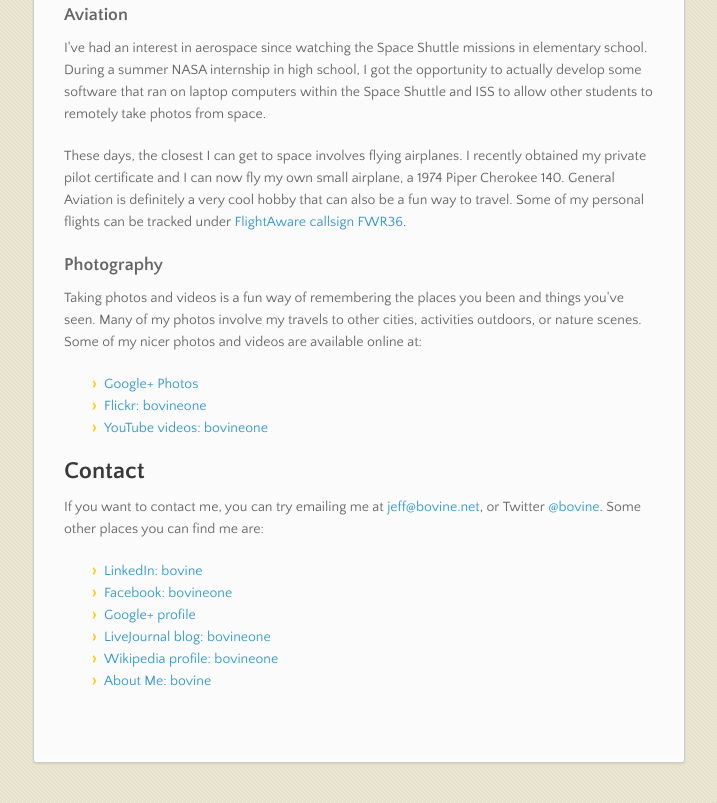
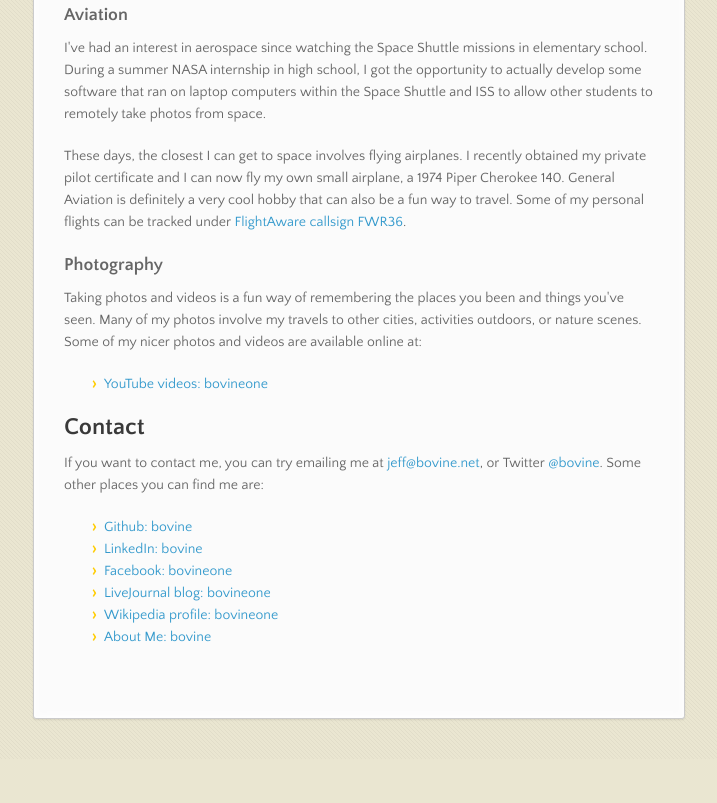
Before and after one commit to bovine/bovine.github.io, a plain HTML site: page index.html in a window 1280 px wide. Shown: the part 1235-2038 px from the top of the page, without its empty margins (282-999 px from the left). After the commit the page ends 1994 px from the top, so only its background shows below. Drawn offline with nearby package versions, Linux system fonts and the light colour scheme.

Commit message:
Update index.html

```diff
--- a/index.html
+++ b/index.html
@@ -40,7 +40,7 @@
 <p>Some people know me online as "bovine" or sometimes just "cow". I have been living in Texas since i moved to Austin in 2000. In early 2005 I bought my first house, known as the "cowhouse", which I share with other housemates.</p>
 
 <h2>
-<a name="what-i-like" class="anchor" href="#what-i-like"><span class="octicon octicon-link"></span></a>What I like</h2>
+<a name="about-me" class="anchor" href="#about-me"><span class="octicon octicon-link"></span></a>About me</h2>
 
 <p>I'm very passionate about technology and computers, and am always excited by new scientific innovations. I have been programming computers for more than 25 years, which started with the Texas Instruments TI-99/4A about when I was in the third-grade. Then I tinkered briefly with 386 assembly demo programming and game programming. While in college, I started pursuing simultaneous interests in distributed computing and computer security by helping to start distributed.net. I also did some research on network security intrusion detection, and implemented the software restriction policy security feature that first became available in Windows XP and Windows Server 2003. Some of my recent personal programming projects can be found on GitHub at <a href="http://github.com/bovine">http://github.com/bovine</a></p>
 
@@ -65,8 +65,6 @@ I am a science-fiction fan and an advocate of space-exploration. Only by pushing
 <p>Taking photos and videos is a fun way of remembering the places you been and things you've seen.  Many of my photos involve my travels to other cities, activities outdoors, or nature scenes.  Some of my nicer photos and videos are available online at:</p>
 
 <ul>
-<li><a href="https://plus.google.com/photos/112889160323802005593/albums">Google+ Photos</a></li>
-<li><a href="http://www.flickr.com/photos/bovineone/">Flickr: bovineone</a></li>
 <li><a href="http://www.youtube.com/bovineone">YouTube videos: bovineone</a></li>
 </ul><h2>
 <a name="contact" class="anchor" href="#contact"><span class="octicon octicon-link"></span></a>Contact</h2>
@@ -74,9 +72,9 @@ I am a science-fiction fan and an advocate of space-exploration. Only by pushing
 <p>If you want to contact me, you can try emailing me at <a href="mailto:jeff@bovine.net">jeff@bovine.net</a>, or Twitter <a href="https://github.com/bovine" class="user-mention">@bovine</a>.  Some other places you can find me are:</p>
 
 <ul>
+<li><a href="https://github.com/bovine">Github: bovine</a></li>
 <li><a href="http://www.linkedin.com/in/bovine">LinkedIn: bovine</a></li>
 <li><a href="https://facebook.com/bovineone">Facebook: bovineone</a></li>
-<li><a href="https://plus.google.com/112889160323802005593">Google+ profile</a></li>
 <li><a href="http://bovineone.livejournal.com/">LiveJournal blog: bovineone</a></li>
 <li><a href="http://en.wikipedia.org/wiki/User:Bovineone">Wikipedia profile: bovineone</a></li>
 <li><a href="http://about.me/bovine">About Me: bovine</a></li>
```
